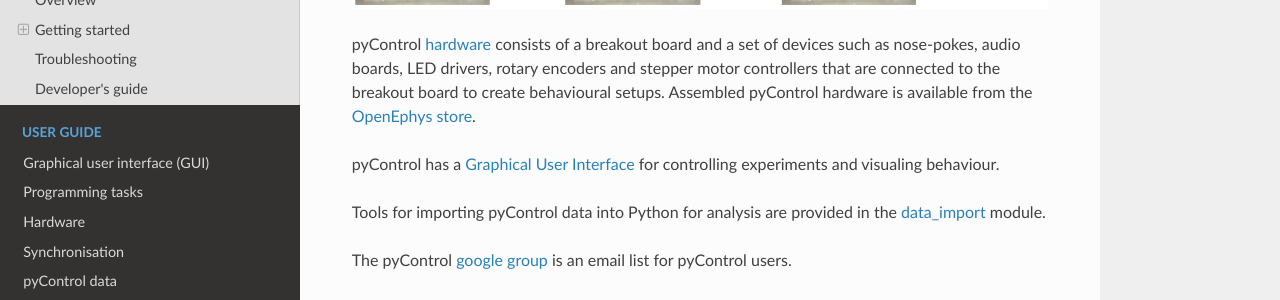
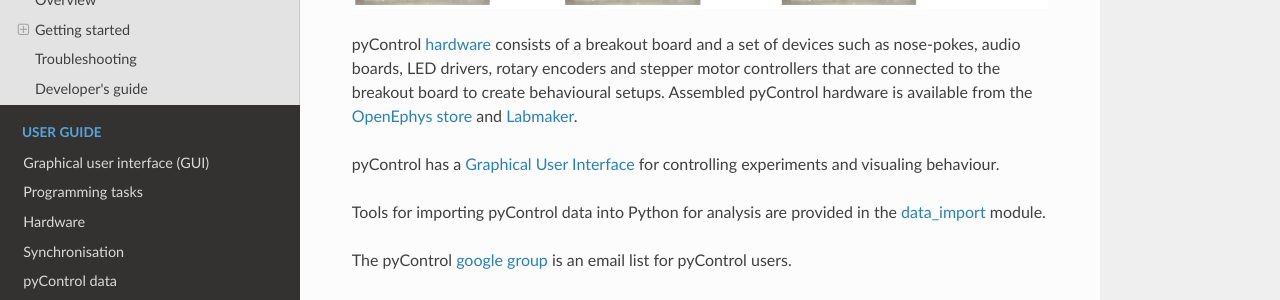
Before and after one commit to pyControl/docs, an MkDocs documentation site: the page built from docs/index.md, in a window 1280 px wide and 900 px high, scrolled down 1619 px. Shown: the part 151-451 px from the top of the window. Built offline with MkDocs 1.6.1, drawn with Linux system fonts in a browser that asks for light colours; nearby versions of some CDN libraries.

Commit message:
Added link to labmaker store.

```diff
--- a/docs/index.md
+++ b/docs/index.md
@@ -12,7 +12,7 @@
 
 ![Hardware overview](media/hardware/hardware-overview.png)
 
-pyControl [hardware](user-guide/hardware.md) consists of a breakout board and a set of devices such as nose-pokes, audio boards, LED drivers, rotary encoders and stepper motor controllers that are connected to the breakout board to create behavioural setups.  Assembled pyControl hardware is available from the [OpenEphys store](http://www.open-ephys.org/pycontrol).
+pyControl [hardware](user-guide/hardware.md) consists of a breakout board and a set of devices such as nose-pokes, audio boards, LED drivers, rotary encoders and stepper motor controllers that are connected to the breakout board to create behavioural setups.  Assembled pyControl hardware is available from the [OpenEphys store](http://www.open-ephys.org/pycontrol) and [Labmaker](https://www.labmaker.org/collections/neuroscience/products/pycontrol-mouse-behaviour-box_set_no1).
 
 pyControl has a [Graphical User Interface](user-guide/graphical-user-interface.md) for controlling experiments and visualing behaviour.
 
```
